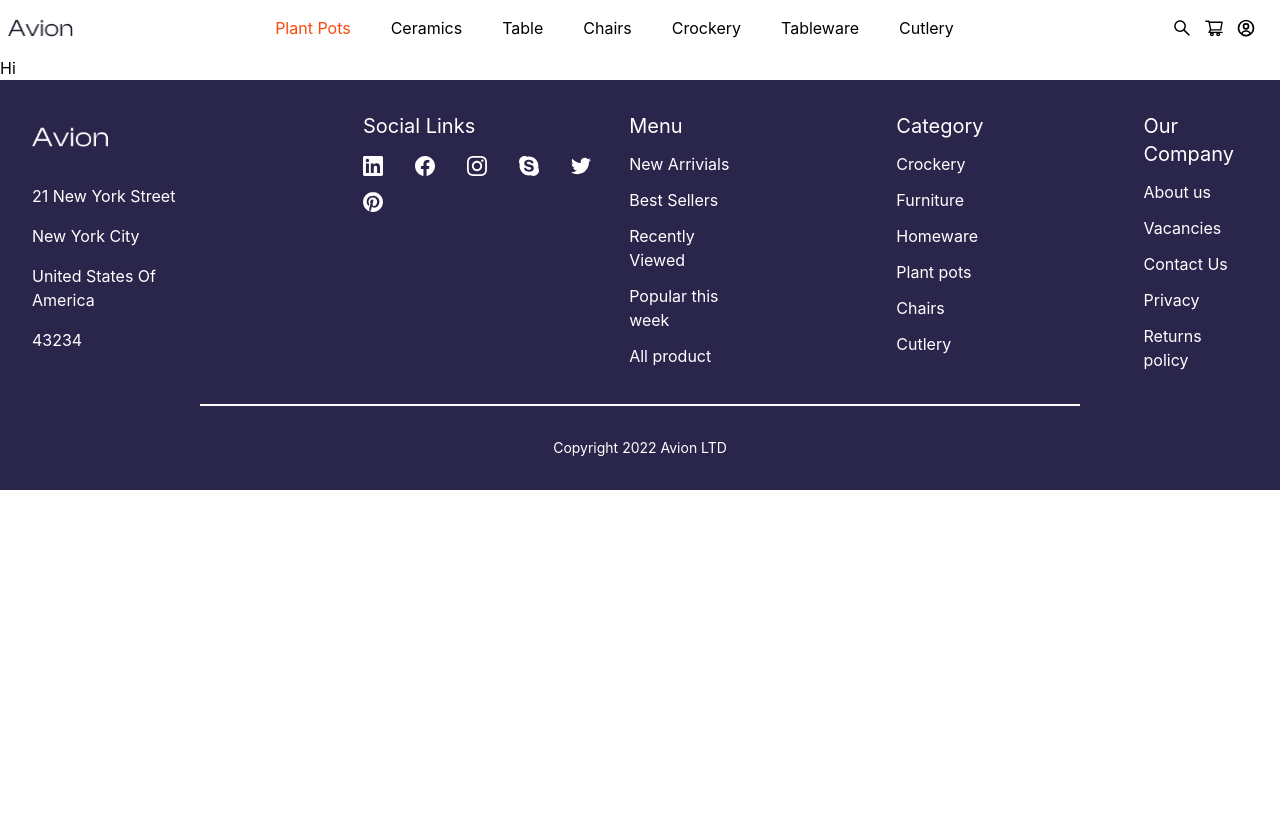
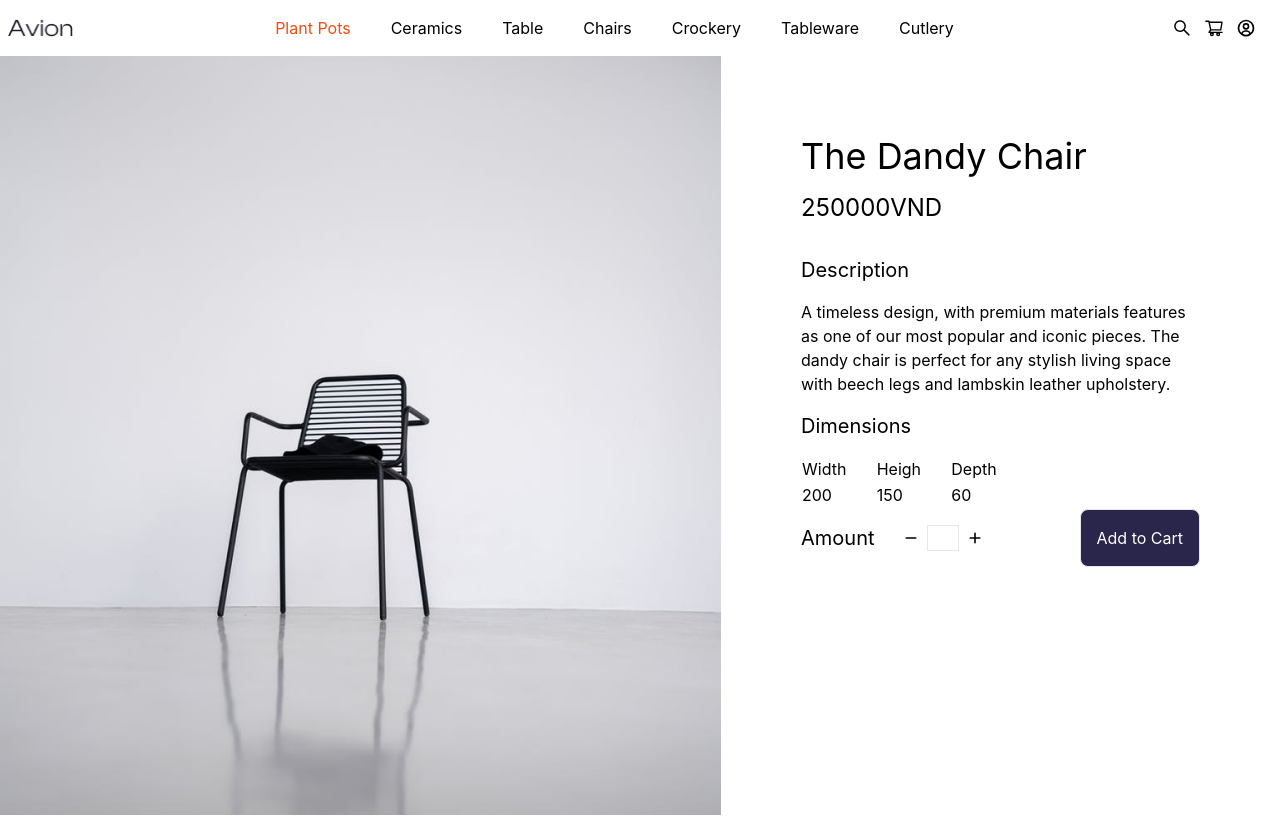
Before and after one commit to Huynhkimphat/Naver_Capstone_Project, a Next.js app: page / in a window 1280 px wide. Shown: the top 817 px of the page. Built offline with nearby package versions, Linux system fonts and the light colour scheme.

Commit message:
Update Product Detail Full

```diff
--- a/components/ProductDetail/ProductDetail.js
+++ b/components/ProductDetail/ProductDetail.js
@@ -3,9 +3,9 @@ import ProductDetailImage from "../../static/ProductDetail.png";
 import { HiPlus } from "react-icons/hi";
 import { HiMinus } from "react-icons/hi";
 const styles = {
-  wrapper: "mx-auto flex flex-col sm:flex-row ",
-  imageProduct: "",
-  detailContainer: "p-2 sm:p-8 m-0 sm:m-12",
+  wrapper: "mx-auto flex flex-col md:flex-row ",
+  imageProduct: "flex-2",
+  detailContainer: "flex-1 p-2 sm:p-8 m-0 sm:m-12",
   productTitle: "text-4xl",
   productPrice: "text-2xl py-4 pb-4",
   descriptionTitle: "text-xl py-4",
@@ -14,8 +14,8 @@ const styles = {
   dimensionContent: " ",
   dimensionTable: "w-sm-table w-56 table-fixed",
   // buy product css
-  buyProduct: "flex justify-between flex-col sm:flex-row ",
-  contentQualityContainer: "flex py-4",
+  buyProduct: "flex justify-between items-center flex-col sm:flex-row ",
+  contentQualityContainer: "flex py-4 items-center justify-center flex-wrap gap-2",
   quantityAmountTitle: "text-xl mr-5",
   contentQuantityAmount: "flex justify-center items-center",
   btnAddCart: "rounded-lg border p-4 bg-[#2A254B] text-white text-center",
@@ -24,7 +24,7 @@ const ProductDetail = () => {
   return (
     <div className={styles.wrapper}>
       <div className={styles.imageProduct}>
-        <Image src={ProductDetailImage} width={721} height={860} alt="true" />
+        <Image src={ProductDetailImage} alt="true" />
       </div>
       <div className={styles.detailContainer}>
         <div className={styles.productTitle}>The Dandy Chair</div>
--- a/pages/index.js
+++ b/pages/index.js
@@ -1,4 +1,5 @@
 import Layout from "../components/Layout";
+import ProductDetail from "../components/ProductDetail/ProductDetail"
 
 const styles = {
   wrapper: "mx-auto",
@@ -8,7 +9,7 @@ export default function Home() {
   return (
     <div className={styles.wrapper}>
       <Layout>
-        <h1>Hi</h1>
+        <ProductDetail/>
       </Layout>
     </div>
   );
```
